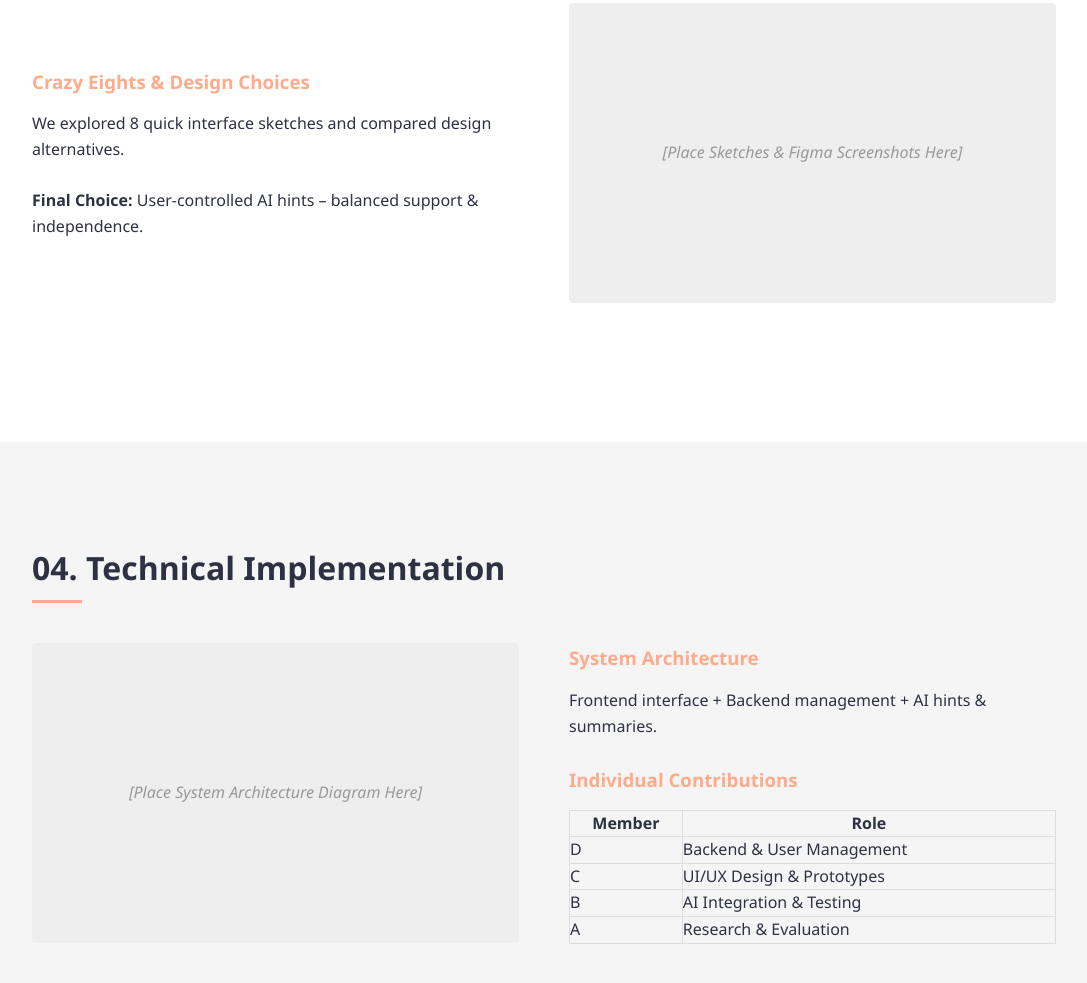
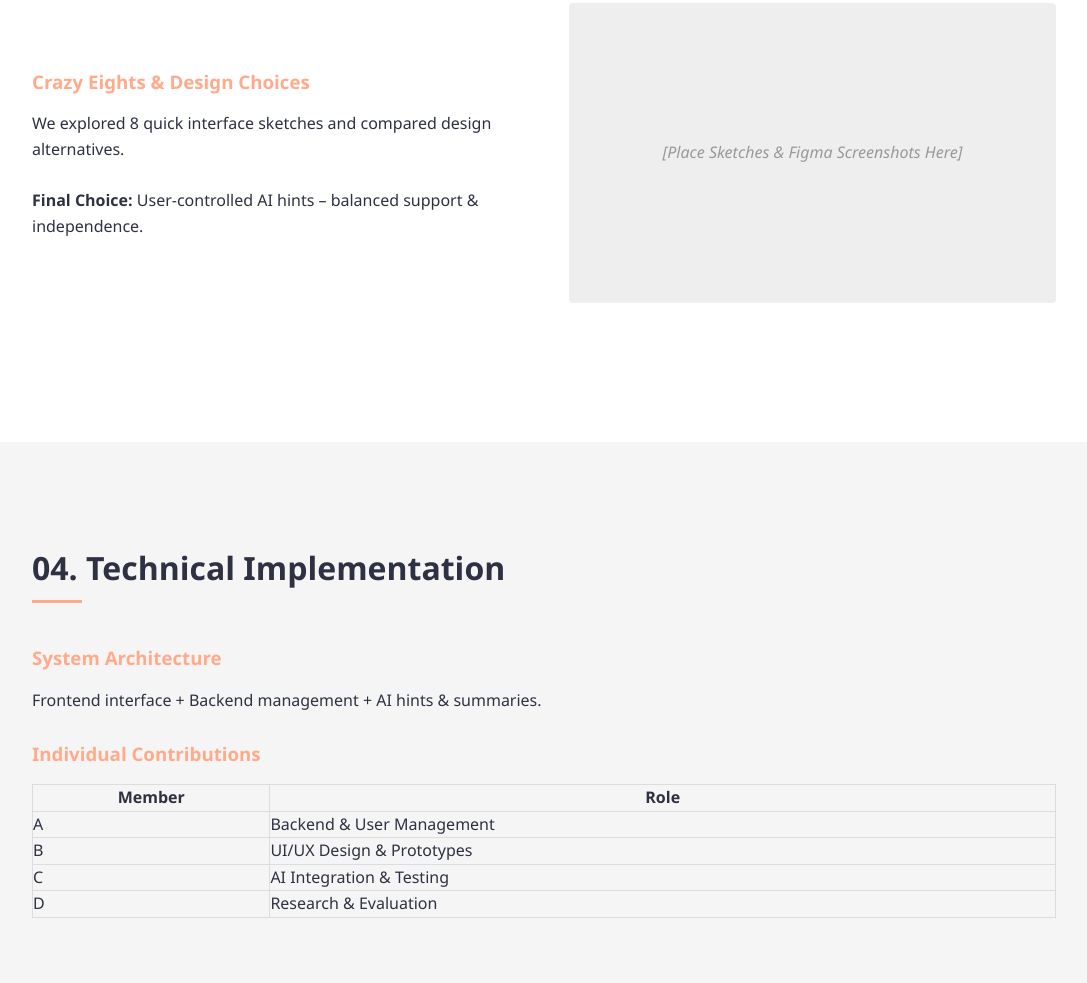
Before and after one commit to cherrrrrrrrrrry/CPT208, a plain HTML site: page index.html in a window 1280 px wide. Shown: the part 2122-3105 px from the top of the page, without its empty margins (96-1183 px from the left). Drawn offline with Linux system fonts and the light colour scheme.

Commit message:
Update index.html

```diff
--- a/index.html
+++ b/index.html
@@ -191,8 +191,6 @@
 
     <section id="requirements">
         <h2 class="section-title">02. User Requirements</h2>
-        <div class="content-grid">
-            <div class="img-placeholder">[Place User Journey Map Here]</div>
         <div class="text-box">
             <h3>3 Must-Have "Playful" Requirements</h3>
             <ul>
@@ -202,7 +200,6 @@
             </ul>
             <br>
             <p><i>Evidence of Life:</i> User interviews & field observations</p>
-            </div>
         </div>
     </section>
 
@@ -221,8 +218,6 @@
 
     <section id="implementation">
         <h2 class="section-title">04. Technical Implementation</h2>
-        <div class="content-grid">
-            <div class="img-placeholder">[Place System Architecture Diagram Here]</div>
         <div class="text-box">
             <h3>System Architecture</h3>
             <p>Frontend interface + Backend management + AI hints & summaries.</p>
@@ -230,12 +225,11 @@
             <h3>Individual Contributions</h3>
             <table border="1" cellpadding="10" style="border-collapse: collapse; width: 100%; border-color: #ddd;">
                 <tr><th>Member</th><th>Role</th></tr>
-                    <tr><td>D</td><td>Backend & User Management</td></tr>
-                    <tr><td>C</td><td>UI/UX Design & Prototypes</td></tr>
-                    <tr><td>B</td><td>AI Integration & Testing</td></tr>
-                    <tr><td>A</td><td>Research & Evaluation</td></tr>
+                <tr><td>A</td><td>Backend & User Management</td></tr>
+                <tr><td>B</td><td>UI/UX Design & Prototypes</td></tr>
+                <tr><td>C</td><td>AI Integration & Testing</td></tr>
+                <tr><td>D</td><td>Research & Evaluation</td></tr>
             </table>
-            </div>
         </div>
     </section>
 
```
Lines whose indentation alone changed are shown as unchanged.
